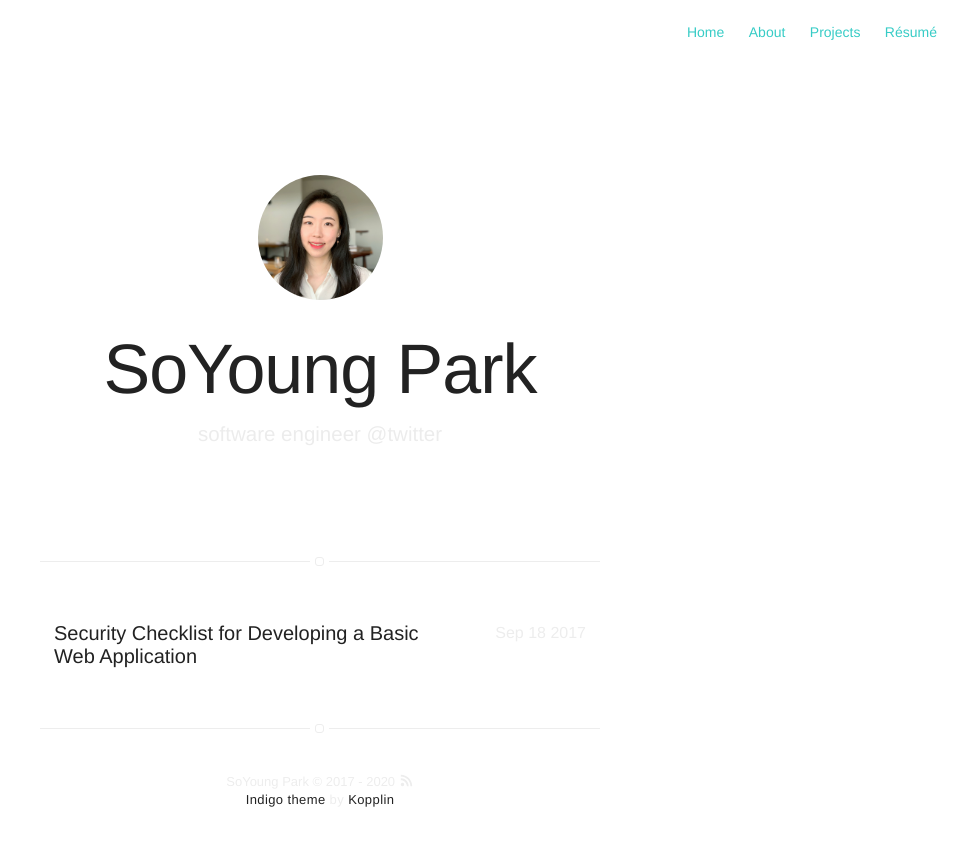
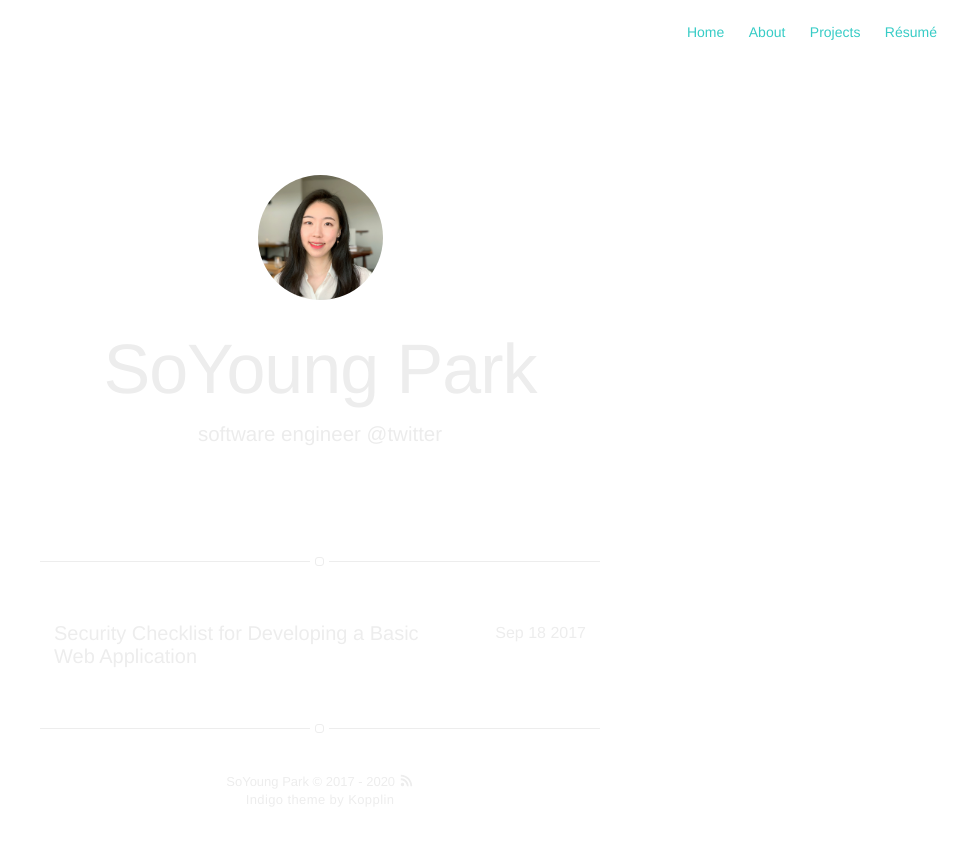
Before and after one commit to soyoungpark/soyoungpark.github.io, a Jekyll site: the page built from blog/index.html, in a window 1280 px wide. Shown: the top 846 px of the page, without its empty margins (320-1280 px from the left). Built offline with Jekyll 4.4.1, drawn with Linux system fonts in a browser that asks for light colours.

Commit message:
footer letter color

```diff
--- a/_sass/base/variables.sass
+++ b/_sass/base/variables.sass
@@ -2,7 +2,7 @@ $fontSans: "Helvetica Neue", Helvetica, Arial, sans-serif
 $fontMonospace: "Consolas", Liberation Mono, Menlo, Courier, monospace
 
 $alpha: #666
-$beta: #222
+$beta: #ededed
 $gama: #ededed
 $delta: #37ccc6
 $epsilon: #ededed
```
